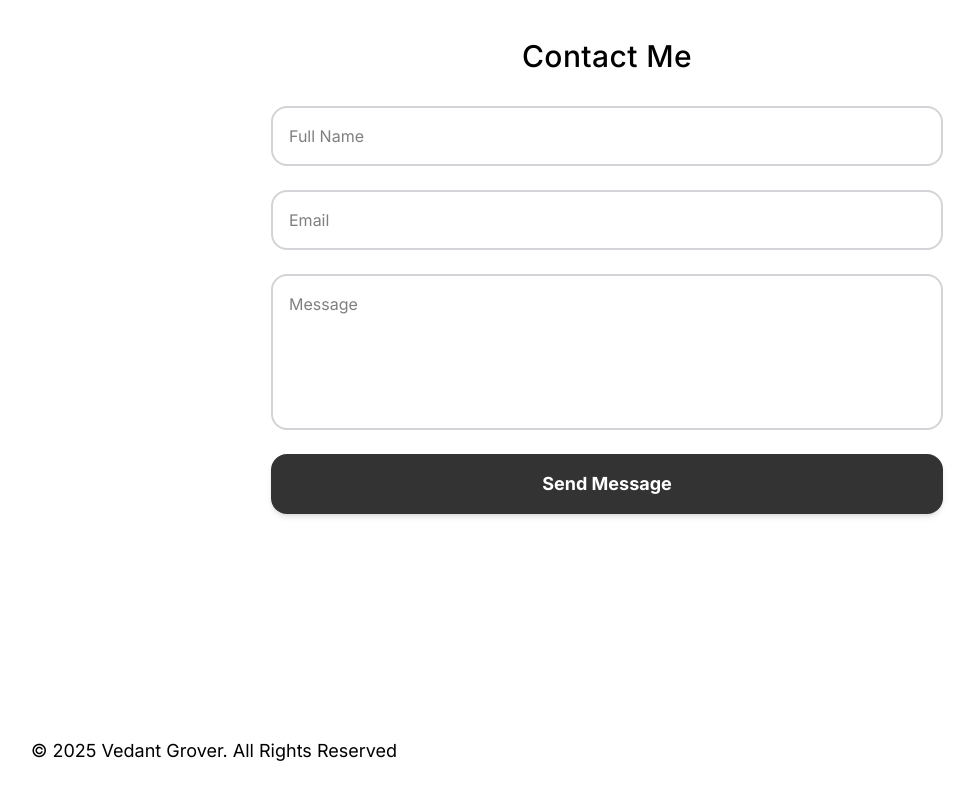
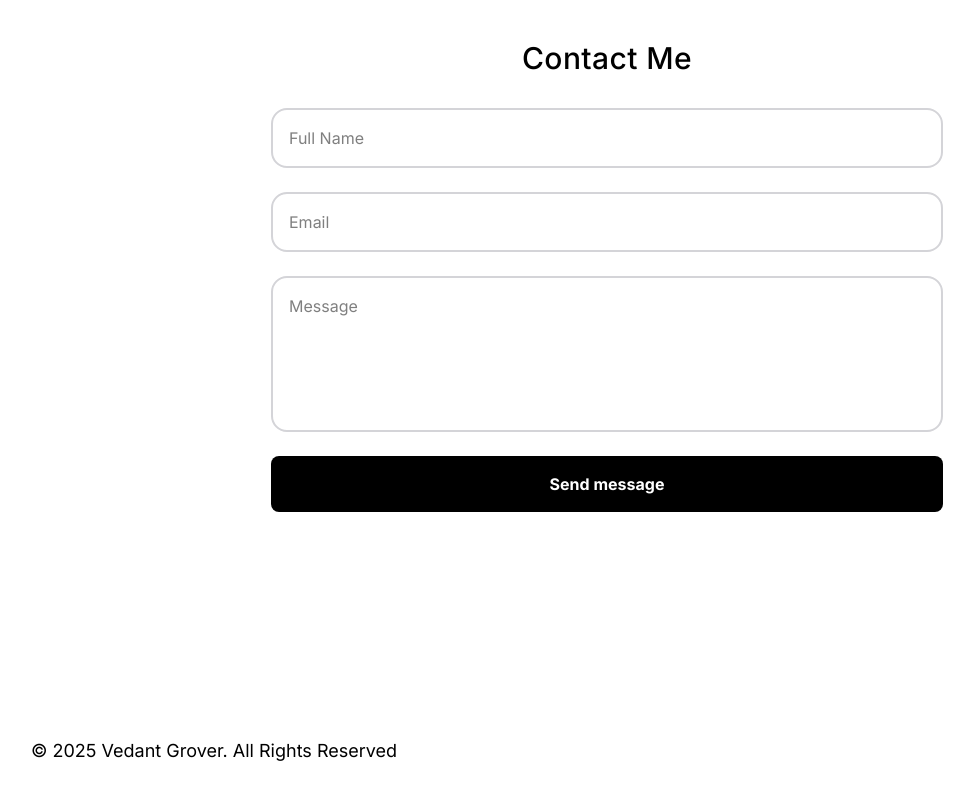
Before and after one commit to vedantgrover/VedantsPortfolio, a Next.js app: page / in a window 1280 px wide. Shown: the part 4124-4924 px from the top of the page, without its empty margins (33-1007 px from the left). Built offline with nearby package versions, Linux system fonts and the light colour scheme.

Commit message:
Adds green animation to signify message send successful

```diff
--- a/app/sections/ContactSection.tsx
+++ b/app/sections/ContactSection.tsx
@@ -8,6 +8,7 @@ export default function ContactSection() {
     message: "",
   });
   const [isSubmitting, setIsSubmitting] = useState(false);
+  const [isSubmitted, setIsSubmitted] = useState(false);
 
   const handleChange = (
     e: React.ChangeEvent<HTMLInputElement | HTMLTextAreaElement>
@@ -36,13 +37,17 @@ export default function ContactSection() {
       const data = await response.json();
 
       if (response.ok) {
+        setIsSubmitted(true);
         // Clear the form
         setFormData({
           fullName: "",
           email: "",
           message: "",
         });
-        alert("Message sent successfully!");
+
+        setTimeout(() => {
+          setIsSubmitted(false);
+        }, 3000);
       } else {
         throw new Error(data.error || "Failed to send message");
       }
@@ -102,12 +107,21 @@ export default function ContactSection() {
           />
           <button
             type="submit"
-            className="p-4 bg-[#333333] dark:bg-white text-white dark:text-black
-                     rounded-2xl font-bold text-lg hover:opacity-90
-                     transition-opacity shadow-md"
-                     disabled={isSubmitting}
+            disabled={isSubmitting}
+            className={`w-full py-4 text-white font-bold rounded-lg transition-all duration-300
+    ${isSubmitting ? "bg-gray-400 cursor-not-allowed" : ""}
+    ${
+      isSubmitted
+        ? "bg-green-500"
+        : "bg-black dark:bg-white dark:text-black hover:bg-opacity-80"
+    }
+  `}
           >
-            {isSubmitting ? "Sending..." : "Send Message"}
+            {isSubmitting
+              ? "Sending..."
+              : isSubmitted
+              ? "Message sent!"
+              : "Send message"}
           </button>
         </form>
       </div>
```
